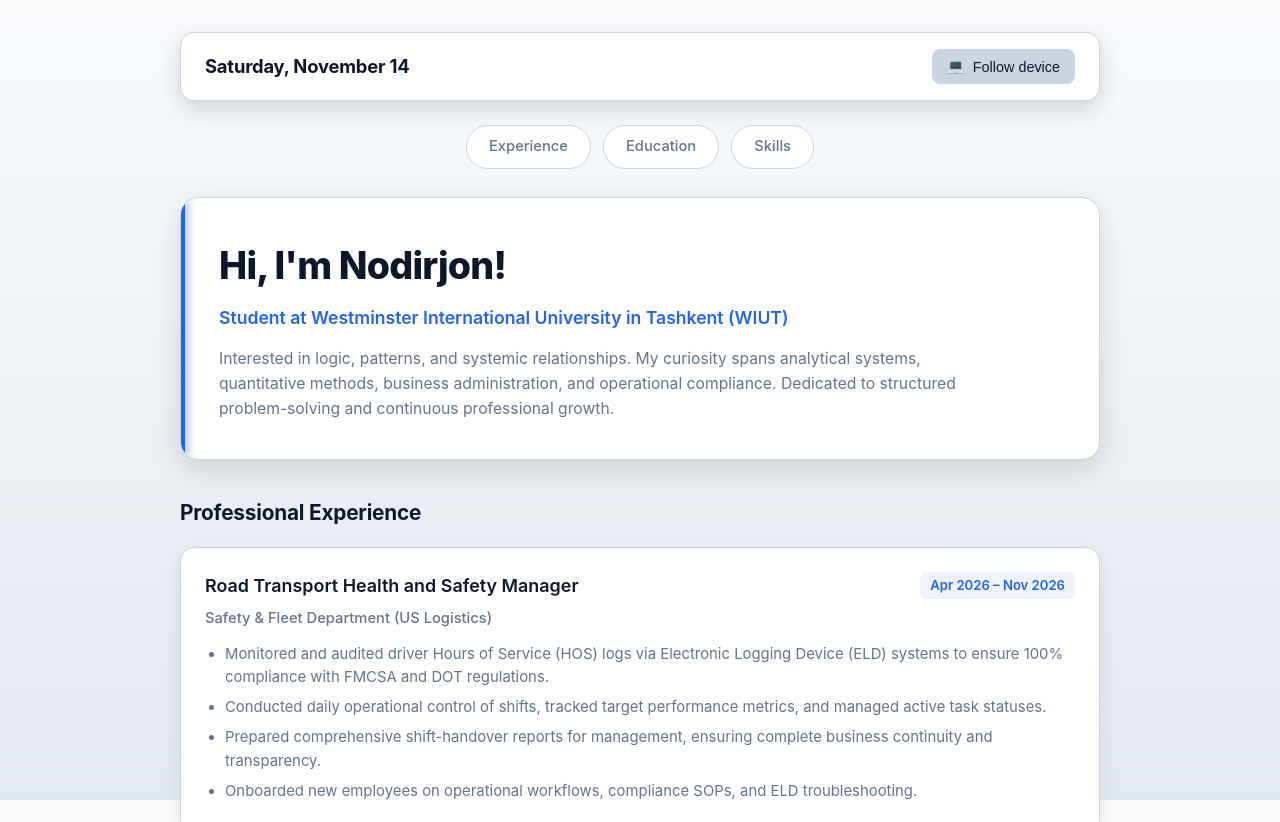
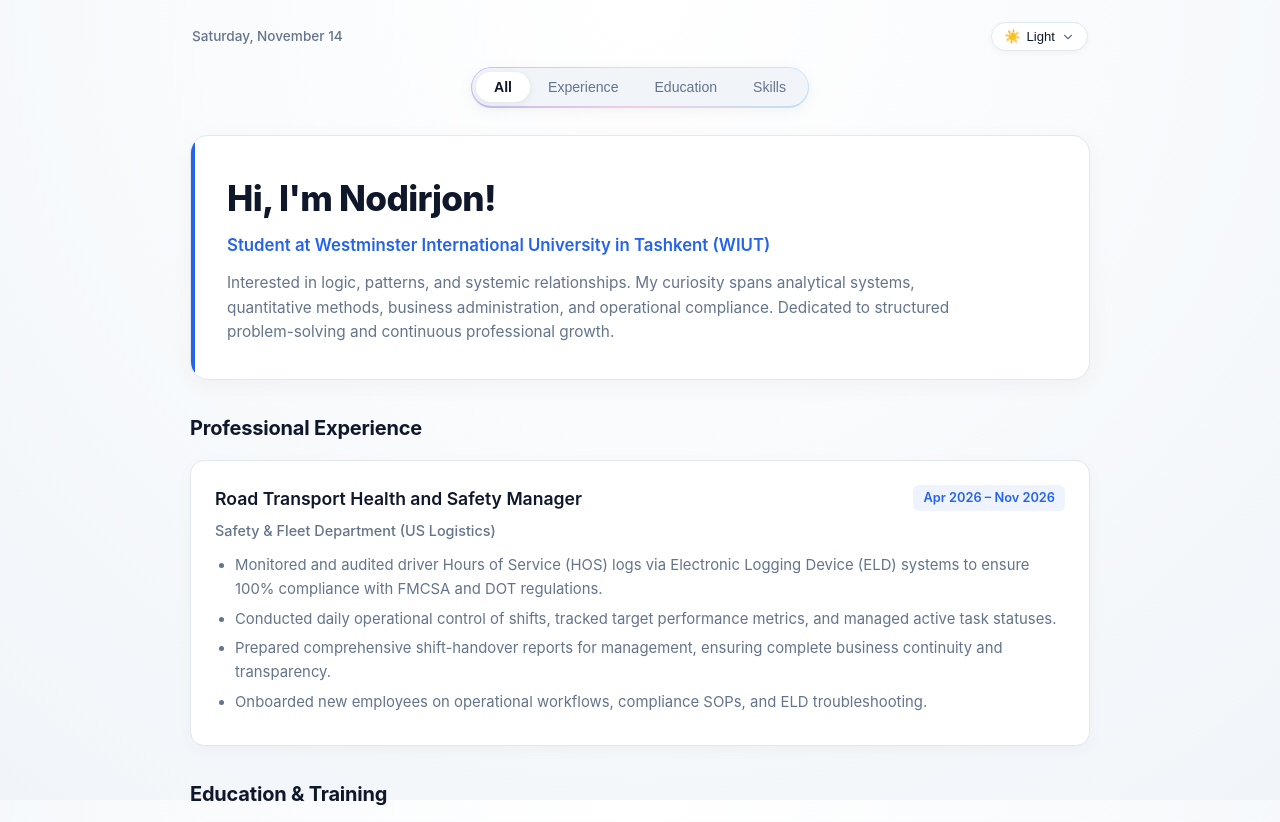
Before and after one commit to rowanb-sh/rowanb-sh.github.io, a plain HTML site: page index.html in a window 1280 px wide. Shown: the top 822 px of the page. Drawn offline with Linux system fonts and the light colour scheme.

Commit message:
Update index.html

```diff
--- a/index.html
+++ b/index.html
@@ -5,20 +5,24 @@
     <meta name="viewport" content="width=device-width, initial-scale=1.0">
     <title>Nodirjon Tolipov</title>
     <style>
-        /* Тема по умолчанию: Midnight (Глубокий синий) */
+        /* Светлая тема (по умолчанию) */
         :root {
-            --bg-main: #070b14;
-            --bg-gradient: radial-gradient(circle at top right, #111e38 0%, #070b14 60%);
-            --card-bg: #111827;
-            --card-border: #1e293b;
-            --text-primary: #f8fafc;
-            --text-muted: #94a3b8;
-            --accent-blue: #3b82f6;
-            --accent-glow: rgba(59, 130, 246, 0.2);
-            --tag-bg: rgba(59, 130, 246, 0.12);
+            --bg-main: #f8fafc;
+            --bg-gradient: radial-gradient(circle at 50% 0%, #ffffff 0%, #f1f5f9 100%);
+            --card-bg: #ffffff;
+            --card-border: #e2e8f0;
+            --text-primary: #0f172a;
+            --text-muted: #64748b;
+            --accent-blue: #2563eb;
+            --accent-glow: rgba(37, 99, 235, 0.12);
+            --tag-bg: rgba(37, 99, 235, 0.08);
+            --pill-bg: #f1f5f9;
+            --pill-active-bg: #ffffff;
+            --pill-shadow: 0 2px 8px rgba(15, 23, 42, 0.08);
+            --pill-border-gradient: linear-gradient(90deg, #c4b5fd, #fbcfe8, #bae6fd);
         }
 
-        /* Тема: Dark */
+        /* Тёмная тема: Dark */
         body.theme-dark {
             --bg-main: #0f172a;
             --bg-gradient: linear-gradient(to bottom, #0f172a, #090d16);
@@ -27,32 +31,35 @@
             --text-primary: #f8fafc;
             --text-muted: #94a3b8;
             --accent-blue: #60a5fa;
-            --accent-glow: rgba(96, 165, 250, 0.2);
+            --accent-glow: rgba(96, 165, 250, 0.18);
             --tag-bg: rgba(96, 165, 250, 0.12);
+            --pill-bg: #1e293b;
+            --pill-active-bg: #334155;
+            --pill-shadow: 0 2px 10px rgba(0, 0, 0, 0.35);
+            --pill-border-gradient: linear-gradient(90deg, #4f46e5, #7c3aed, #0284c7);
         }
 
-        /* Тема: Light */
-        body.theme-light {
-            --bg-main: #f1f5f9;
-            --bg-gradient: linear-gradient(to bottom, #f8fafc, #e2e8f0);
-            --card-bg: #ffffff;
-            --card-border: #cbd5e1;
-            --text-primary: #0f172a;
-            --text-muted: #64748b;
-            --accent-blue: #2563eb;
-            --accent-glow: rgba(37, 99, 235, 0.15);
-            --tag-bg: rgba(37, 99, 235, 0.08);
+        /* Тёмная тема: Midnight */
+        body.theme-midnight {
+            --bg-main: #070b14;
+            --bg-gradient: radial-gradient(circle at top right, #111e38 0%, #070b14 65%);
+            --card-bg: #111827;
+            --card-border: #1e293b;
+            --text-primary: #f8fafc;
+            --text-muted: #94a3b8;
+            --accent-blue: #3b82f6;
+            --accent-glow: rgba(59, 130, 246, 0.2);
+            --tag-bg: rgba(59, 130, 246, 0.12);
+            --pill-bg: #111827;
+            --pill-active-bg: #1e293b;
+            --pill-shadow: 0 2px 10px rgba(0, 0, 0, 0.45);
+            --pill-border-gradient: linear-gradient(90deg, #3b82f6, #6366f1, #0ea5e9);
         }
 
         * {
             box-sizing: border-box;
             margin: 0;
             padding: 0;
-            transition: background-color 0.25s ease, color 0.25s ease, border-color 0.25s ease, transform 0.2s ease;
-        }
-
-        html {
-            scroll-behavior: smooth;
         }
 
         body {
@@ -62,78 +69,91 @@
             background-attachment: fixed;
             color: var(--text-primary);
             line-height: 1.6;
-            padding: 32px 16px;
+            padding: 18px 16px 40px;
             min-height: 100vh;
+            transition: background-color 0.3s ease, color 0.3s ease;
         }
 
         .portfolio-container {
-            max-width: 920px;
+            max-width: 900px;
             margin: 0 auto;
         }
 
-        /* Top Bar (исправлен z-index, чтобы меню тем было поверх всего) */
-        .top-bar {
+        /* Верхняя строка БЕЗ общего контейнера — дата и тема разнесены и подняты выше */
+        .top-utility-row {
             position: relative;
             z-index: 1000;
             display: flex;
             justify-content: space-between;
             align-items: center;
-            background-color: var(--card-bg);
-            border: 1px solid var(--card-border);
-            padding: 16px 24px;
-            border-radius: 14px;
-            margin-bottom: 24px;
-            box-shadow: 0 8px 24px rgba(0, 0, 0, 0.15);
+            padding: 4px 2px 16px;
         }
 
-        /* Крупная выразительная дата */
         .current-date {
-            font-size: 1.15rem;
-            font-weight: 700;
-            color: var(--text-primary);
-            letter-spacing: -0.01em;
+            font-size: 0.85rem;
+            font-weight: 500;
+            color: var(--text-muted);
         }
 
-        /* Theme Selector */
+        /* Выпадающий селектор темы со стрелкой */
         .theme-dropdown-wrapper {
             position: relative;
         }
 
         .theme-btn {
-            background-color: var(--card-border);
+            background-color: var(--card-bg);
             border: 1px solid var(--card-border);
             color: var(--text-primary);
-            padding: 8px 14px;
-            border-radius: 8px;
+            padding: 6px 12px;
+            border-radius: 999px;
             cursor: pointer;
-            font-size: 0.9rem;
+            font-size: 0.82rem;
             font-weight: 500;
             display: flex;
             align-items: center;
-            gap: 8px;
+            gap: 6px;
+            box-shadow: 0 2px 6px rgba(0, 0, 0, 0.04);
+            transition: border-color 0.2s ease, background-color 0.2s ease;
         }
 
         .theme-btn:hover {
             border-color: var(--accent-blue);
         }
 
+        .chevron-icon {
+            width: 14px;
+            height: 14px;
+            stroke: var(--text-muted);
+            transition: transform 0.25s cubic-bezier(0.4, 0, 0.2, 1);
+        }
+
+        .theme-btn.open .chevron-icon {
+            transform: rotate(180deg);
+        }
+
         .theme-menu {
             position: absolute;
             right: 0;
-            top: 46px;
+            top: 38px;
             background-color: var(--card-bg);
             border: 1px solid var(--card-border);
-            border-radius: 12px;
-            box-shadow: 0 12px 32px rgba(0, 0, 0, 0.45);
-            width: 185px;
-            display: none;
+            border-radius: 14px;
+            box-shadow: 0 12px 32px rgba(0, 0, 0, 0.16);
+            width: 175px;
+            opacity: 0;
+            visibility: hidden;
+            transform: translateY(-6px);
+            transition: opacity 0.2s ease, transform 0.2s ease, visibility 0.2s;
+            display: flex;
             flex-direction: column;
-            padding: 6px;
+            padding: 5px;
             z-index: 2000;
         }
 
         .theme-menu.show {
-            display: flex;
+            opacity: 1;
+            visibility: visible;
+            transform: translateY(0);
         }
 
         .theme-option {
@@ -141,13 +161,14 @@
             border: none;
             color: var(--text-primary);
             text-align: left;
-            padding: 10px 12px;
-            border-radius: 8px;
+            padding: 8px 12px;
+            border-radius: 9px;
             cursor: pointer;
-            font-size: 0.9rem;
+            font-size: 0.85rem;
             display: flex;
             align-items: center;
-            gap: 10px;
+            gap: 8px;
+            transition: background-color 0.15s ease, color 0.15s ease;
         }
 
         .theme-option:hover {
@@ -155,45 +176,83 @@
             color: var(--accent-blue);
         }
 
-        /* Navigation Pills (Сбалансированное расположение без лишней кнопки Overview) */
-        .nav-pills {
+        /* Единый контейнер навигации (Segmented Control с плавным бегунком и градиентной рамкой) */
+        .nav-wrapper {
             display: flex;
             justify-content: center;
-            gap: 12px;
             margin-bottom: 28px;
-            flex-wrap: wrap;
         }
 
-        .pill-btn {
-            background-color: var(--card-bg);
-            border: 1px solid var(--card-border);
-            color: var(--text-muted);
-            padding: 9px 22px;
-            border-radius: 30px;
-            text-decoration: none;
-            font-size: 0.92rem;
-            font-weight: 500;
+        .segmented-nav {
+            position: relative;
+            display: inline-flex;
+            align-items: center;
+            background: var(--pill-bg);
+            padding: 4px;
+            border-radius: 999px;
+            box-shadow: 0 4px 16px rgba(0, 0, 0, 0.05);
+            /* Тонкая градиентная обводка как на фото */
+            border: 1.5px solid transparent;
+            background-clip: padding-box;
         }
 
-        .pill-btn:hover {
-            background-color: var(--accent-blue);
-            color: #ffffff;
-            border-color: var(--accent-blue);
-            box-shadow: 0 0 14px var(--accent-glow);
-            transform: translateY(-1px);
+        .segmented-nav::before {
+            content: "";
+            position: absolute;
+            inset: -1.5px;
+            border-radius: 999px;
+            background: var(--pill-border-gradient);
+            z-index: -1;
+            opacity: 0.85;
+        }
+
+        .nav-glider {
+            position: absolute;
+            top: 4px;
+            left: 4px;
+            height: calc(100% - 8px);
+            background-color: var(--pill-active-bg);
+            border-radius: 999px;
+            box-shadow: var(--pill-shadow);
+            transition: transform 0.32s cubic-bezier(0.25, 1, 0.5, 1), width 0.32s cubic-bezier(0.25, 1, 0.5, 1);
+            z-index: 1;
+        }
+
+        .nav-tab {
+            position: relative;
+            z-index: 2;
+            background: transparent;
+            border: none;
+            color: var(--text-muted);
+            padding: 7px 18px;
+            border-radius: 999px;
+            font-size: 0.88rem;
+            font-weight: 500;
+            cursor: pointer;
+            transition: color 0.25s ease;
+            white-space: nowrap;
+        }
+
+        .nav-tab:hover {
+            color: var(--text-primary);
+        }
+
+        .nav-tab.active {
+            color: var(--text-primary);
+            font-weight: 600;
         }
 
         /* Hero Section */
         .hero-section {
             position: relative;
-            z-index: 1;
-            margin-bottom: 36px;
+            margin-bottom: 32px;
             background-color: var(--card-bg);
             border: 1px solid var(--card-border);
-            padding: 38px;
+            padding: 34px 36px;
             border-radius: 18px;
-            box-shadow: 0 10px 30px rgba(0, 0, 0, 0.12);
+            box-shadow: 0 6px 24px rgba(0, 0, 0, 0.04);
             overflow: hidden;
+            transition: background-color 0.3s ease, border-color 0.3s ease;
         }
 
         .hero-section::before {
@@ -204,38 +263,53 @@
             width: 4px;
             height: 100%;
             background: var(--accent-blue);
-            box-shadow: 0 0 12px var(--accent-blue);
         }
 
         .hero-section h1 {
-            font-size: 2.35rem;
+            font-size: 2.2rem;
             font-weight: 800;
-            margin-bottom: 8px;
+            margin-bottom: 6px;
             letter-spacing: -0.02em;
         }
 
         .hero-subtitle {
             color: var(--accent-blue);
-            font-size: 1.1rem;
+            font-size: 1.05rem;
             font-weight: 600;
-            margin-bottom: 14px;
+            margin-bottom: 12px;
         }
 
         .hero-bio {
             color: var(--text-muted);
-            font-size: 0.98rem;
+            font-size: 0.96rem;
             max-width: 740px;
         }
 
-        /* Sections */
-        .section {
-            margin-bottom: 36px;
+        /* Секции с плавным переключением */
+        .tab-section {
+            margin-bottom: 32px;
+            animation: fadeInTab 0.35s cubic-bezier(0.25, 1, 0.5, 1);
         }
 
-        .section h2 {
-            font-size: 1.3rem;
+        .tab-section.hidden {
+            display: none;
+        }
+
+        @keyframes fadeInTab {
+            from {
+                opacity: 0;
+                transform: translateY(8px);
+            }
+            to {
+                opacity: 1;
+                transform: translateY(0);
+            }
+        }
+
+        .tab-section h2 {
+            font-size: 1.25rem;
             font-weight: 700;
-            margin-bottom: 18px;
+            margin-bottom: 16px;
             color: var(--text-primary);
             letter-spacing: -0.01em;
         }
@@ -246,13 +320,14 @@
             border-radius: 14px;
             padding: 24px;
             margin-bottom: 16px;
-            box-shadow: 0 6px 20px rgba(0, 0, 0, 0.08);
+            box-shadow: 0 4px 16px rgba(0, 0, 0, 0.03);
+            transition: transform 0.2s ease, border-color 0.2s ease, box-shadow 0.2s ease, background-color 0.3s ease;
         }
 
         .card-block:hover {
             border-color: var(--accent-blue);
             transform: translateY(-2px);
-            box-shadow: 0 10px 25px var(--accent-glow);
+            box-shadow: 0 8px 24px var(--accent-glow);
         }
 
         .block-header {
@@ -265,12 +340,12 @@
         }
 
         .card-block h3 {
-            font-size: 1.12rem;
+            font-size: 1.1rem;
             font-weight: 600;
         }
 
         .block-date {
-            font-size: 0.82rem;
+            font-size: 0.8rem;
             color: var(--accent-blue);
             background-color: var(--tag-bg);
             padding: 3px 10px;
@@ -279,7 +354,7 @@
         }
 
         .block-sub {
-            font-size: 0.92rem;
+            font-size: 0.9rem;
             color: var(--text-muted);
             font-weight: 500;
             margin-bottom: 12px;
@@ -301,7 +376,6 @@
             color: var(--text-muted);
         }
 
-        /* Dual Grid */
         .dual-grid {
             display: grid;
             grid-template-columns: repeat(auto-fit, minmax(280px, 1fr));
@@ -316,15 +390,15 @@
         /* Footer */
         .portfolio-footer {
             border-top: 1px solid var(--card-border);
-            padding-top: 24px;
-            margin-top: 48px;
+            padding-top: 22px;
+            margin-top: 44px;
             display: flex;
             justify-content: space-between;
             align-items: center;
             flex-wrap: wrap;
             gap: 12px;
             color: var(--text-muted);
-            font-size: 0.88rem;
+            font-size: 0.86rem;
         }
 
         .portfolio-footer-links {
@@ -341,33 +415,54 @@
         .portfolio-footer-links a:hover {
             text-decoration: underline;
         }
+
+        @media (max-width: 480px) {
+            .nav-tab {
+                padding: 6px 13px;
+                font-size: 0.83rem;
+            }
+            .hero-section {
+                padding: 26px 22px;
+            }
+            .hero-section h1 {
+                font-size: 1.85rem;
+            }
+        }
     </style>
 </head>
 <body>
     <div class="portfolio-container">
-        <!-- Top Bar with Bigger Date & Fixed Theme Selector -->
-        <header class="top-bar">
+        <!-- Верхняя строка без общего контейнера: компактная дата слева, кнопка темы со стрелкой справа -->
+        <div class="top-utility-row">
             <span class="current-date" id="currentDate">Sunday, 15 November</span>
 
             <div class="theme-dropdown-wrapper">
                 <button class="theme-btn" id="themeMenuBtn" onclick="toggleThemeMenu()">
-                    <span id="activeThemeIcon">💻</span> <span id="activeThemeName">Follow device</span>
+                    <span id="activeThemeIcon">☀️</span>
+                    <span id="activeThemeName">Light</span>
+                    <svg class="chevron-icon" viewBox="0 0 24 24" fill="none" stroke-width="2" stroke-linecap="round" stroke-linejoin="round">
+                        <polyline points="6 9 12 15 18 9"></polyline>
+                    </svg>
                 </button>
                 <div class="theme-menu" id="themeMenu">
+                    <button class="theme-option" onclick="setTheme('light')"><span>☀️</span> Light</button>
                     <button class="theme-option" onclick="setTheme('system')"><span>💻</span> Follow device</button>
-                    <button class="theme-option" onclick="setTheme('light')"><span>☀️</span> Light</button>
                     <button class="theme-option" onclick="setTheme('dark')"><span>🌙</span> Dark</button>
                     <button class="theme-option" onclick="setTheme('midnight')"><span>🌌</span> Midnight</button>
                 </div>
             </div>
-        </header>
+        </div>
 
-        <!-- Navigation Pills -->
-        <nav class="nav-pills">
-            <a href="#experience" class="pill-btn">Experience</a>
-            <a href="#education" class="pill-btn">Education</a>
-            <a href="#skills" class="pill-btn">Skills</a>
-        </nav>
+        <!-- Единый контейнер навигации с плавным слайдером -->
+        <div class="nav-wrapper">
+            <nav class="segmented-nav" id="segmentedNav">
+                <div class="nav-glider" id="navGlider"></div>
+                <button class="nav-tab active" data-target="all">All</button>
+                <button class="nav-tab" data-target="experience">Experience</button>
+                <button class="nav-tab" data-target="education">Education</button>
+                <button class="nav-tab" data-target="skills">Skills</button>
+            </nav>
+        </div>
 
         <!-- Hero Section -->
         <section id="hero" class="hero-section">
@@ -379,7 +474,7 @@
         </section>
 
         <!-- Professional Experience -->
-        <section id="experience" class="section">
+        <section id="experience" class="tab-section" data-section="experience">
             <h2>Professional Experience</h2>
             <div class="card-block">
                 <div class="block-header">
@@ -397,7 +492,7 @@
         </section>
 
         <!-- Education & Training -->
-        <section id="education" class="section">
+        <section id="education" class="tab-section" data-section="education">
             <h2>Education &amp; Training</h2>
             <div class="dual-grid">
                 <div class="card-block">
@@ -416,7 +511,7 @@
         </section>
 
         <!-- Skills & Languages -->
-        <section id="skills" class="section">
+        <section id="skills" class="tab-section" data-section="skills">
             <h2>Skills &amp; Competencies</h2>
             <div class="dual-grid">
                 <div class="card-block">
@@ -442,65 +537,109 @@
     </div>
 
     <script>
-        // Дата в шапке
+        // Автоматическая дата
         const options = { weekday: 'long', day: 'numeric', month: 'long' };
-        const today = new Date();
-        document.getElementById('currentDate').textContent = today.toLocaleDateString('en-US', options);
+        document.getElementById('currentDate').textContent = new Date().toLocaleDateString('en-US', options);
 
-        // Открытие и закрытие меню тем
+        // Меню тем со стрелкой
+        const themeMenuBtn = document.getElementById('themeMenuBtn');
+        const themeMenu = document.getElementById('themeMenu');
+
         function toggleThemeMenu() {
-            const menu = document.getElementById('themeMenu');
-            menu.classList.toggle('show');
+            const isOpen = themeMenu.classList.toggle('show');
+            themeMenuBtn.classList.toggle('open', isOpen);
         }
 
         window.addEventListener('click', (e) => {
             if (!e.target.closest('.theme-dropdown-wrapper')) {
-                document.getElementById('themeMenu').classList.remove('show');
+                themeMenu.classList.remove('show');
+                themeMenuBtn.classList.remove('open');
             }
         });
 
-        // Применение выбранной темы
+        function applySystemTheme() {
+            const prefersDark = window.matchMedia('(prefers-color-scheme: dark)').matches;
+            document.body.classList.remove('theme-dark', 'theme-midnight');
+            if (prefersDark) {
+                document.body.classList.add('theme-midnight');
+            }
+        }
+
         function setTheme(mode) {
             const body = document.body;
-            body.classList.remove('theme-light', 'theme-dark');
+            body.classList.remove('theme-dark', 'theme-midnight');
 
-            let icon = '💻';
-            let name = 'Follow device';
+            let icon = '☀️';
+            let name = 'Light';
 
-            if (mode === 'light') {
-                body.classList.add('theme-light');
-                icon = '☀️';
-                name = 'Light';
-            } else if (mode === 'dark') {
+            if (mode === 'dark') {
                 body.classList.add('theme-dark');
                 icon = '🌙';
                 name = 'Dark';
             } else if (mode === 'midnight') {
+                body.classList.add('theme-midnight');
                 icon = '🌌';
                 name = 'Midnight';
-            } else {
+            } else if (mode === 'system') {
                 applySystemTheme();
+                icon = '💻';
+                name = 'Follow device';
             }
 
             document.getElementById('activeThemeIcon').textContent = icon;
             document.getElementById('activeThemeName').textContent = name;
-            localStorage.setItem('theme_mode', mode);
-            document.getElementById('themeMenu').classList.remove('show');
+            localStorage.setItem('portfolio_theme', mode);
+            themeMenu.classList.remove('show');
+            themeMenuBtn.classList.remove('open');
         }
 
-        function applySystemTheme() {
-            const prefersDark = window.matchMedia('(prefers-color-scheme: dark)').matches;
-            const body = document.body;
-            body.classList.remove('theme-light', 'theme-dark');
-            if (!prefersDark) {
-                body.classList.add('theme-light');
-            }
+        // Логика плавного слайдера навигации и фильтрации разделов
+        const navTabs = document.querySelectorAll('.nav-tab');
+        const navGlider = document.getElementById('navGlider');
+        const sections = document.querySelectorAll('.tab-section');
+
+        function moveGlider(activeTab) {
+            navGlider.style.width = `${activeTab.offsetWidth}px`;
+            navGlider.style.transform = `translateX(${activeTab.offsetLeft - 4}px)`;
         }
 
-        // Запуск при загрузке страницы
+        function filterSections(target) {
+            sections.forEach(sec => {
+                if (target === 'all' || sec.getAttribute('data-section') === target) {
+                    sec.classList.remove('hidden');
+                    // Перезапуск плавной анимации появления
+                    sec.style.animation = 'none';
+                    sec.offsetHeight;
+                    sec.style.animation = null;
+                } else {
+                    sec.classList.add('hidden');
+                }
+            });
+        }
+
+        navTabs.forEach(tab => {
+            tab.addEventListener('click', () => {
+                navTabs.forEach(t => t.classList.remove('active'));
+                tab.classList.add('active');
+                moveGlider(tab);
+                filterSections(tab.getAttribute('data-target'));
+            });
+        });
+
+        // Инициализация при загрузке и ресайзе окна
         window.addEventListener('DOMContentLoaded', () => {
-            const savedTheme = localStorage.getItem('theme_mode') || 'system';
+            const savedTheme = localStorage.getItem('portfolio_theme') || 'light';
             setTheme(savedTheme);
+
+            const initialActiveTab = document.querySelector('.nav-tab.active');
+            if (initialActiveTab) {
+                moveGlider(initialActiveTab);
+            }
+        });
+
+        window.addEventListener('resize', () => {
+            const activeTab = document.querySelector('.nav-tab.active');
+            if (activeTab) moveGlider(activeTab);
         });
     </script>
 </body>
```
